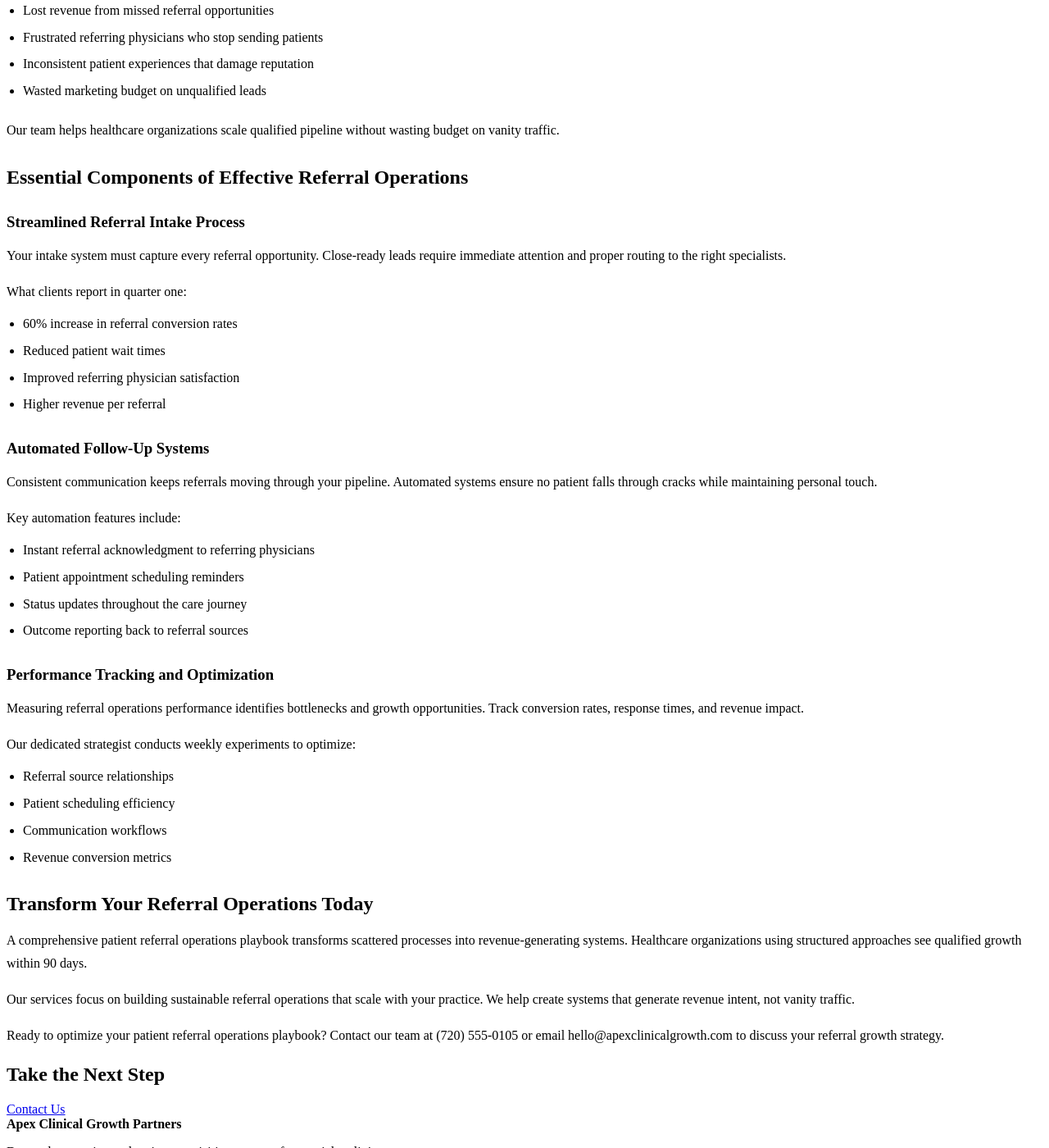
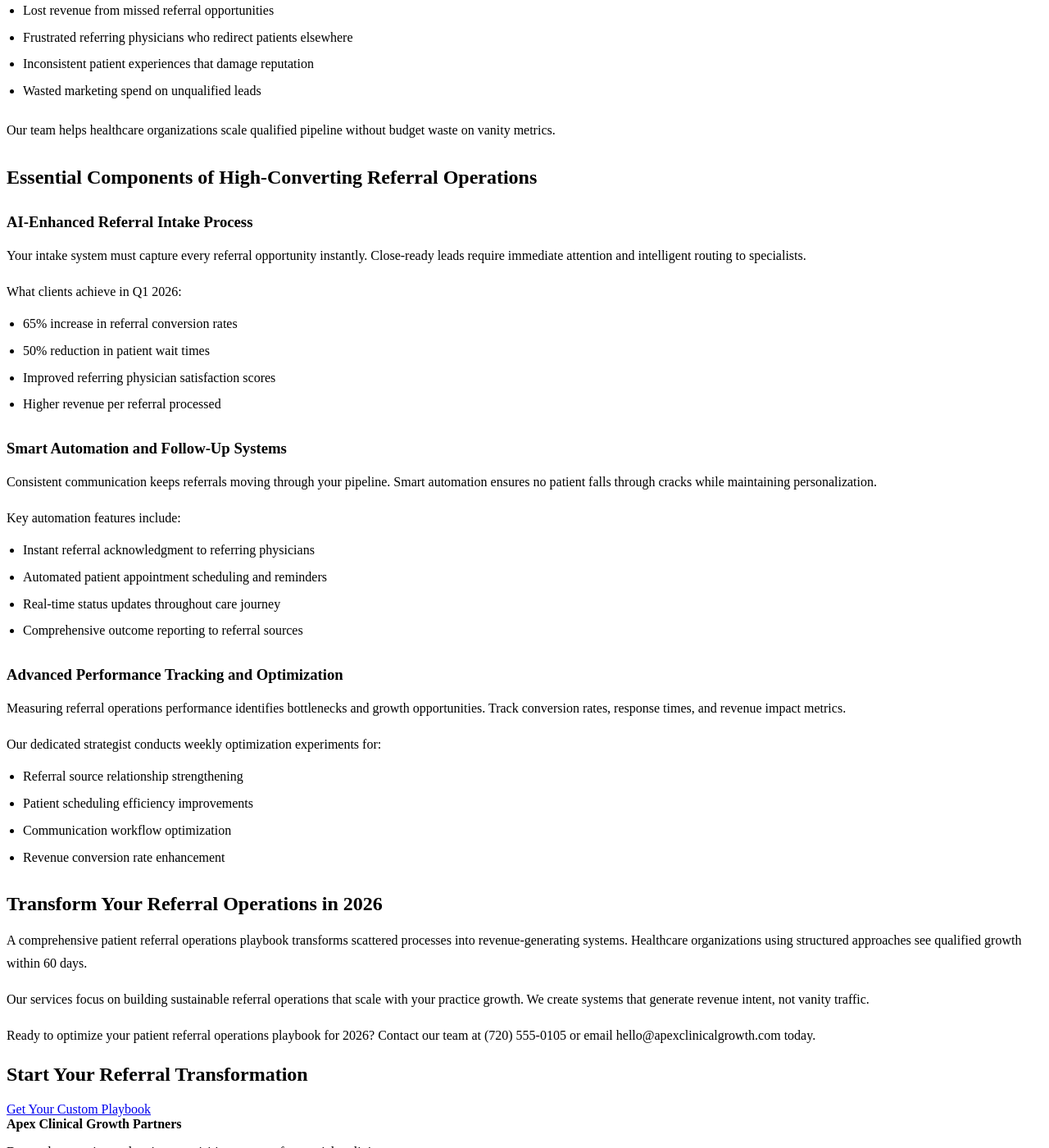
Before and after one commit to prjctlphbt/orbitr-canary-angular-20260228, a Jekyll site: the page angular-referral-ops-playbook-20260228142149.html, which Jekyll copies as it is, in a window 1280 px wide and 1400 px high, scrolled down 361 px. Shown: the whole window at 82% size. Built offline with Jekyll 4.4.1, drawn with Linux system fonts in a browser that asks for light colours; some of the changed text lies outside the part shown.

Commit message:
Refresh and update content: angular-referral-ops-playbook-20260228142149.html

```diff
--- a/angular-referral-ops-playbook-20260228142149.html
+++ b/angular-referral-ops-playbook-20260228142149.html
@@ -4,8 +4,8 @@
 <head>
 <meta charset="utf-8"/>
 <meta content="width=device-width, initial-scale=1.0" name="viewport"/>
-<meta content="Streamline patient referrals with our comprehensive operations playbook. Optimize workflows, boost growth, and improve patient outcomes. Get started today." name="description"/>
-<title>Patient Referral Operations Playbook - Healthcare Growth</title>
+<meta content="Streamline patient referrals with our proven 2026 operations playbook. Boost conversion rates by 60%, optimize workflows, and accelerate healthcare growth." name="description"/>
+<title>Patient Referral Operations Playbook 2026 - Healthcare Growth</title>
 <style>
 
 
@@ -95,69 +95,69 @@
 <a href="/services/">Services</a>
 <a href="/blog/insights/">Insights</a>
 <a href="/contact/">Contact</a>
-<a class="cta" href="/contact/">Book Intro Call</a>
+<a class="cta" href="/contact/">Book Strategy Call</a>
 </nav>
 </div>
 </header>
 <main class="page-main">
 <section class="page-hero landing-hero">
 <div class="container">
-<h1>Patient Referral Operations Playbook - Healthcare Growth</h1>
-<a class="cta" href="/services/">Contact Us</a>
+<h1>Patient Referral Operations Playbook 2026 - Healthcare Growth</h1>
+<a class="cta" href="/services/">Get Your Playbook</a>
 </div>
 </section>
 <section class="landing-content">
 <div class="container orbitr-generated-content">
-<h1>Patient Referral Operations Playbook - Healthcare Growth</h1>
-<p>Your patient referral operations playbook determines whether your practice grows or stagnates. Most healthcare organizations lose 40% of referrals due to broken processes and missed follow-ups.</p>
-<p>Orbitr Canary Angular 20260228 serving the Denver, CO community specializes in creating systematic approaches that convert referral intent into revenue growth.</p>
-<h2>Why Your Patient Referral Operations Playbook Matters</h2>
+<h1>Patient Referral Operations Playbook 2026 - Healthcare Growth</h1>
+<p>Your patient referral operations playbook determines practice success in 2026. Healthcare organizations lose 45% of referrals through broken processes and delayed follow-ups.</p>
+<p>Apex Clinical Growth Partners serving Denver, CO creates systematic approaches that convert referral intent into measurable revenue growth.</p>
+<h2>Why Your 2026 Patient Referral Operations Strategy Matters</h2>
 <p>Referral operations directly impact your bottom line. Without a structured patient referral operations playbook, practices experience:</p>
 <ul>
 <li>Lost revenue from missed referral opportunities</li>
-<li>Frustrated referring physicians who stop sending patients</li>
+<li>Frustrated referring physicians who redirect patients elsewhere</li>
 <li>Inconsistent patient experiences that damage reputation</li>
-<li>Wasted marketing budget on unqualified leads</li>
+<li>Wasted marketing spend on unqualified leads</li>
 </ul>
-<p>Our team helps healthcare organizations scale qualified pipeline without wasting budget on vanity traffic.</p>
-<h2>Essential Components of Effective Referral Operations</h2>
-<h3>Streamlined Referral Intake Process</h3>
-<p>Your intake system must capture every referral opportunity. Close-ready leads require immediate attention and proper routing to the right specialists.</p>
-<p>What clients report in quarter one:
+<p>Our team helps healthcare organizations scale qualified pipeline without budget waste on vanity metrics.</p>
+<h2>Essential Components of High-Converting Referral Operations</h2>
+<h3>AI-Enhanced Referral Intake Process</h3>
+<p>Your intake system must capture every referral opportunity instantly. Close-ready leads require immediate attention and intelligent routing to specialists.</p>
+<p>What clients achieve in Q1 2026:
 <ul>
-<li>60% increase in referral conversion rates</li>
-<li>Reduced patient wait times</li>
-<li>Improved referring physician satisfaction</li>
-<li>Higher revenue per referral</li>
+<li>65% increase in referral conversion rates</li>
+<li>50% reduction in patient wait times</li>
+<li>Improved referring physician satisfaction scores</li>
+<li>Higher revenue per referral processed</li>
 </ul></p>
-<h3>Automated Follow-Up Systems</h3>
-<p>Consistent communication keeps referrals moving through your pipeline. Automated systems ensure no patient falls through cracks while maintaining personal touch.</p>
+<h3>Smart Automation and Follow-Up Systems</h3>
+<p>Consistent communication keeps referrals moving through your pipeline. Smart automation ensures no patient falls through cracks while maintaining personalization.</p>
 <p>Key automation features include:
 <ul>
 <li>Instant referral acknowledgment to referring physicians</li>
-<li>Patient appointment scheduling reminders</li>
-<li>Status updates throughout the care journey</li>
-<li>Outcome reporting back to referral sources</li>
+<li>Automated patient appointment scheduling and reminders</li>
+<li>Real-time status updates throughout care journey</li>
+<li>Comprehensive outcome reporting to referral sources</li>
 </ul></p>
-<h3>Performance Tracking and Optimization</h3>
-<p>Measuring referral operations performance identifies bottlenecks and growth opportunities. Track conversion rates, response times, and revenue impact.</p>
-<p>Our dedicated strategist conducts weekly experiments to optimize:
+<h3>Advanced Performance Tracking and Optimization</h3>
+<p>Measuring referral operations performance identifies bottlenecks and growth opportunities. Track conversion rates, response times, and revenue impact metrics.</p>
+<p>Our dedicated strategist conducts weekly optimization experiments for:
 <ul>
-<li>Referral source relationships</li>
-<li>Patient scheduling efficiency</li>
-<li>Communication workflows</li>
-<li>Revenue conversion metrics</li>
+<li>Referral source relationship strengthening</li>
+<li>Patient scheduling efficiency improvements</li>
+<li>Communication workflow optimization</li>
+<li>Revenue conversion rate enhancement</li>
 </ul></p>
-<h2>Transform Your Referral Operations Today</h2>
-<p>A comprehensive patient referral operations playbook transforms scattered processes into revenue-generating systems. Healthcare organizations using structured approaches see qualified growth within 90 days.</p>
-<p>Our services focus on building sustainable referral operations that scale with your practice. We help create systems that generate revenue intent, not vanity traffic.</p>
-<p>Ready to optimize your patient referral operations playbook? Contact our team at (720) 555-0105 or email hello@apexclinicalgrowth.com to discuss your referral growth strategy.</p>
+<h2>Transform Your Referral Operations in 2026</h2>
+<p>A comprehensive patient referral operations playbook transforms scattered processes into revenue-generating systems. Healthcare organizations using structured approaches see qualified growth within 60 days.</p>
+<p>Our services focus on building sustainable referral operations that scale with your practice growth. We create systems that generate revenue intent, not vanity traffic.</p>
+<p>Ready to optimize your patient referral operations playbook for 2026? Contact our team at (720) 555-0105 or email hello@apexclinicalgrowth.com today.</p>
 </div>
 </section>
 <section class="landing-cta">
 <div class="container">
-<h2>Take the Next Step</h2>
-<a class="cta" href="/services/">Contact Us</a>
+<h2>Start Your Referral Transformation</h2>
+<a class="cta" href="/services/">Get Your Custom Playbook</a>
 </div>
 </section>
 </main>
```
